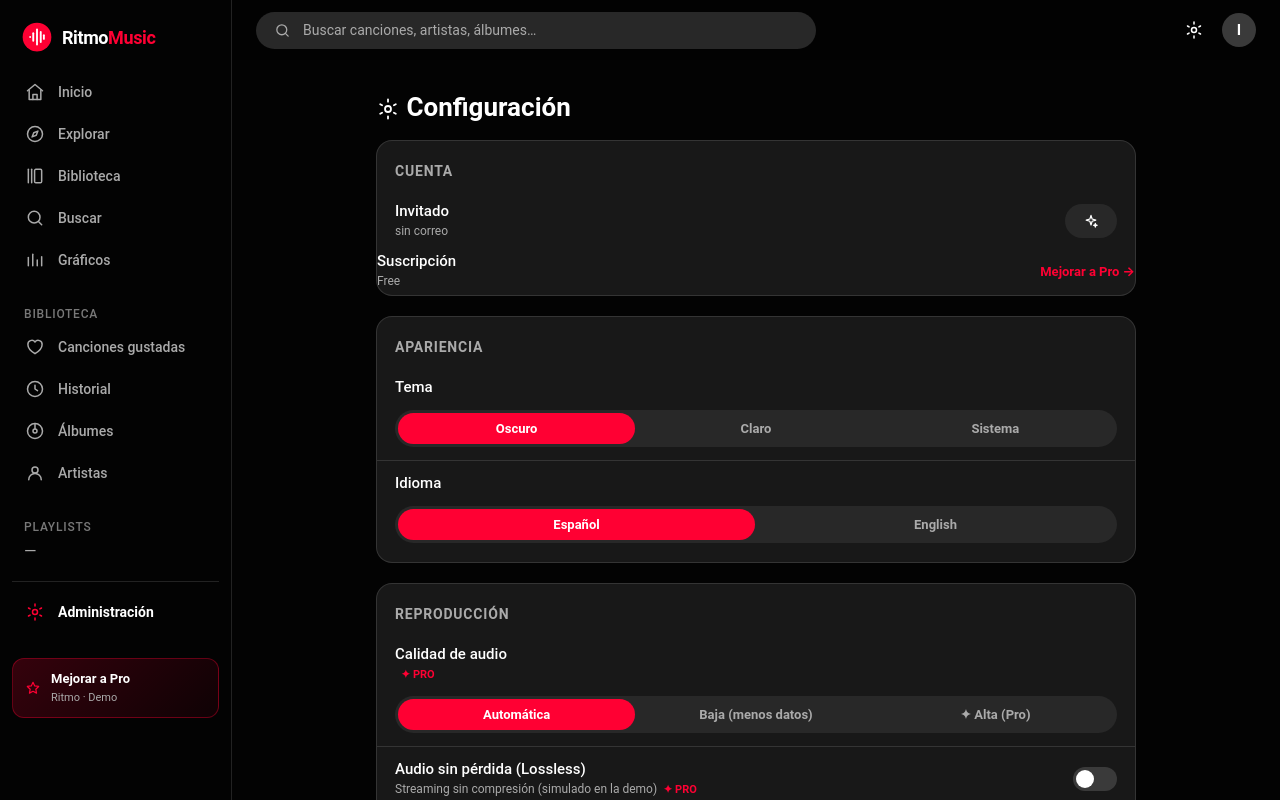
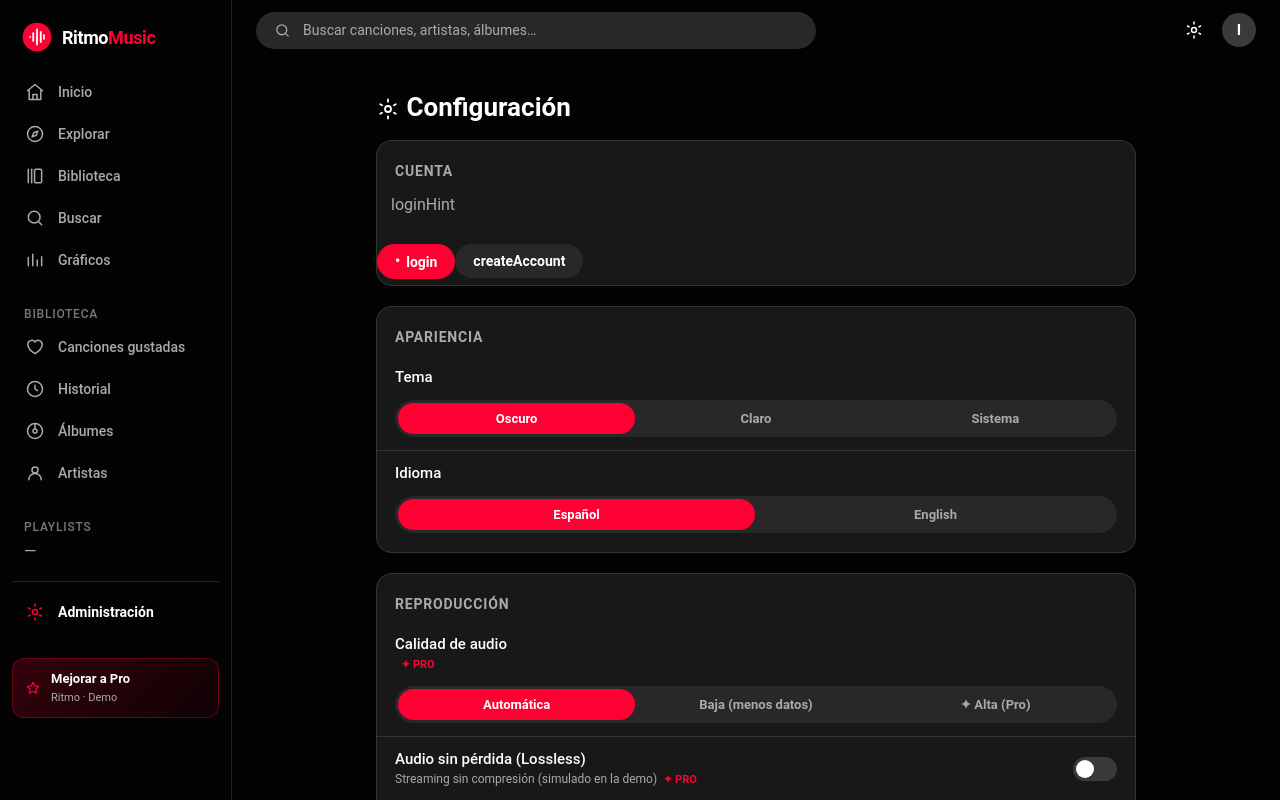
Before and after one commit to Peterv2000/sonoramusic, a React (Vite) app: page /#/settings in a window 1280 px wide. Shown: the top 800 px of the page. Built offline with nearby package versions, Linux system fonts and the light colour scheme.

Commit message:
Cuentas, dispositivos vinculados, sincronizacion, letras fullscreen, temporizador libre, reordenar cola, planes con features

```diff
--- a/src/pages/Settings.jsx
+++ b/src/pages/Settings.jsx
@@ -58,23 +58,64 @@ export default function Settings() {
     <div className="page narrow">
       <h1><Icon name="settings" size={24} /> {t('settings')}</h1>
 
-      {/* ── Cuenta ── */}
+      {/* ── Cuenta y dispositivos ── */}
       <section className="set-group">
         <h2>{t('account')}</h2>
+        {state.auth.loggedIn ? (
+          <>
             <div className="setting-row static">
-          <span className="set-label"><strong>{state.profile.name}</strong><small>{state.profile.email || 'sin correo'}</small></span>
-          <button className="btn" onClick={() => {
-            const name = prompt(t('name'), state.profile.name);
-            if (name != null) dispatch({ type: 'set', key: 'profile', value: { name: name.trim() || 'Invitado' } });
-          }}><Icon name="sparkles" size={16} /></button>
+              <span className="set-label">
+                <strong>{state.auth.name || state.profile.name}</strong>
+                <small>{state.auth.email || state.profile.email || 'Cuenta vinculada'}</small>
+              </span>
+              <span className={pro ? 'badge-pro' : 'chip'}>{pro ? `✦ ${state.pro.plan === 'family' ? t('family') : state.pro.plan === 'annual' ? t('annual') : t('monthly')}` : t('freePlan')}</span>
             </div>
             <button className="setting-row link" onClick={() => location.hash = '#/pro'}>
               <span className="set-label">
                 <strong>{t('subscription')}</strong>
-            <small>{pro ? `${t('subActive')} · ${state.pro.plan}` : 'Free'}</small>
+                <small>{pro ? t('subActive') : t('upgradeToPro')}</small>
               </span>
-          <span className={pro ? 'badge-pro' : 'go-pro-link'}>{pro ? '✦' : t('upgrade') + ' →'}</span>
+              <span>→</span>
             </button>
+            <button className="setting-row link" onClick={() => {
+              dispatch({ type: 'sync-now' });
+              toast(t('syncDone'));
+            }}>
+              <span className="set-label">
+                <strong>{t('syncNow')}</strong>
+                <small>{state.sync.lastSyncAt ? `${t('lastSync')}: ${new Date(state.sync.lastSyncAt).toLocaleTimeString()}` : t('syncHint')}</small>
+              </span>
+              <span>↻</span>
+            </button>
+            <button className="setting-row link danger" onClick={() => {
+              if (confirm(t('logoutConfirm'))) { dispatch({ type: 'logout' }); toast(t('loggedOut')); }
+            }}>
+              <span className="set-label">
+                <strong>{t('logout')}</strong>
+                <small>{t('logoutAllDevices')}</small>
+              </span>
+              <span>→</span>
+            </button>
+          </>
+        ) : (
+          <>
+            <p className="muted pad small">{t('loginHint')}</p>
+            <button className="btn primary" onClick={() => {
+              const email = prompt(t('email'));
+              if (!email) return;
+              const name = prompt(t('name'), 'Usuario');
+              dispatch({ type: 'login', email, name: name || 'Usuario' });
+              dispatch({ type: 'update-devices', devices: [{ id: 'dev-' + Date.now().toString(36), name: 'Este dispositivo (Web/PWA)', type: 'web', lastActive: Date.now(), current: true }] });
+              toast(t('loggedIn'));
+            }}><Icon name="user" size={16} /> {t('login')}</button>
+            <button className="btn" onClick={() => {
+              const name = prompt(t('name'), 'Usuario');
+              dispatch({ type: 'login', name: name || 'Usuario', email: '' });
+              dispatch({ type: 'update-devices', devices: [{ id: 'dev-' + Date.now().toString(36), name: 'Este dispositivo (Web/PWA)', type: 'web', lastActive: Date.now(), current: true }] });
+              toast(t('accountCreated'));
+            }}>{t('createAccount')}</button>
+          </>
+        )}
       </section>
 
       {/* ── Apariencia ── */}
@@ -257,20 +298,41 @@ export default function Settings() {
         </button>
       </section>
 
-      {/* ── Dispositivos (Spotify Connect style) ── */}
+      {/* ── Dispositivos vinculados (Spotify Connect style) ── */}
       <section className="set-group">
         <h2><Icon name="cast" size={16} /> {t('devices')}</h2>
+        {state.auth.loggedIn ? (
+          <>
+            <p className="muted pad small">{t('linkedDevicesHint')}</p>
+            {(state.devices || []).map((d) => (
+              <div key={d.id} className="setting-row static">
+                <span className="set-label">
+                  <strong>{d.name}</strong>
+                  <small>{d.current ? `${t('thisDevice')} · ${t('active')}` : `${t('lastActive')}: ${d.lastActive ? new Date(d.lastActive).toLocaleString() : '-'}`}</small>
+                </span>
+                {!d.current ? (
+                  <button className="btn" onClick={() => { dispatch({ type: 'remove-device', id: d.id }); toast(t('deviceRemoved')); }}>{t('signOutDevice')}</button>
+                ) : (
+                  <span className="device-now">✓</span>
+                )}
+              </div>
+            ))}
+            {(state.devices || []).length === 0 && (
               <div className="setting-row static">
-          <span className="set-label">
-            <strong>{t('thisDevice')}</strong>
-            <small><Icon name="check" size={13} /> {t('connected')} · PWA</small>
-          </span>
-          <span className="device-now"><Icon name="device" size={20} /></span>
+                <span className="set-label"><strong>{t('thisDevice')}</strong><small>{t('connected')} · PWA</small></span>
+                <span className="device-now">✓</span>
               </div>
-        <div className="setting-row static">
-          <span className="set-label"><strong><Icon name="device" size={15} /> {t('appName')} Web</strong><small>{t('crossDeviceHint')}</small></span>
-          <span className="muted">{pro ? '🔗' : '—'}</span>
-        </div>
+            )}
+            <button className="btn" onClick={() => {
+              const devs = [...(state.devices || [])];
+              devs.push({ id: 'dev-' + Date.now().toString(36), name: `Dispositivo vinculado ${devs.length + 1}`, type: 'mobile', lastActive: Date.now(), current: false });
+              dispatch({ type: 'update-devices', devices: devs });
+              toast(t('deviceLinked'));
+            }}>{t('linkDevice')}</button>
+          </>
+        ) : (
+          <p className="muted pad small">{t('loginToLinkDevices')}</p>
+        )}
       </section>
 
       {/* ── Notificaciones ── */}
--- a/src/player/PlayerContext.jsx
+++ b/src/player/PlayerContext.jsx
@@ -300,6 +300,15 @@ export function PlayerProvider({ children }) {
     enqueue(t) { setQueue((q) => [...q, t]); },
     removeFromQueue(pos) { setQueue((q) => q.filter((_, i) => i !== pos)); },
     clearQueue() { setQueue([]); },
+    reorderQueue(from, to) {
+      setQueue((q) => {
+        if (from < 0 || from >= q.length || to < 0 || to >= q.length) return q;
+        const arr = [...q];
+        const [item] = arr.splice(from, 1);
+        arr.splice(to, 0, item);
+        return arr;
+      });
+    },
     /* Reproduce un elemento de la cola por posición: descarta lo anterior */
     playQueueAt(pos) {
       const { contextList: list, queue: q, index: idx } = liveRef.current;
--- a/src/state/AppState.jsx
+++ b/src/state/AppState.jsx
@@ -4,8 +4,22 @@ import { trackById } from '../data/catalog.js';
 const KEY = 'ritmo-state-v1';
 
 const DEFAULT_STATE = {
+  auth: {
+    loggedIn: false,
+    userId: null,
+    email: '',
+    name: 'Invitado',
+    avatar: '🎧',
+    plan: null,
+    familyId: null,
+    sessionId: null,
+    deviceId: null,
+    lastSyncAt: null,
+  },
   profile: { name: 'Invitado', email: '', avatar: '🎧' },
-  pro: { active: false, plan: null, since: null, expires: null },
+  pro: { active: false, plan: null, since: null, expires: null, familyMembers: [] },
+  devices: [], // dispositivos vinculados a la cuenta
+  sync: { enabled: true, lastSyncAt: null, status: 'idle' },
   settings: {
     theme: 'dark',            // dark | light | system
     lang: 'es',               // es | en
@@ -18,7 +32,7 @@ const DEFAULT_STATE = {
     wifiOnlyHigh: true,       // PRO
     notifyReleases: true,
     notifyRecs: true,
-    sleepTimer: 0,            // minutos, PRO
+    sleepTimer: 0,            // minutos
     // ── Nuevos (Spotify · Apple Music · YT Music) ──
     lossless: false,          // PRO — Audio sin pérdida
     spatial: false,           // PRO — Dolby Atmos / espacial
@@ -33,6 +47,9 @@ const DEFAULT_STATE = {
     dj: false,                // activar DJ interactivo
     djVoice: true,            // locutar las frases en voz alta
     djRate: 1,                // velocidad de la voz (0.6–1.6)
+    // ── Experiencia extra ──
+    lyricsFullscreen: true,   // Letras a pantalla completa inmersiva
+    showDevicePicker: true,   // Mostrar selector de dispositivos
   },
   library: {
     liked: [],                // ids de track
@@ -61,10 +78,13 @@ function load() {
     return {
       ...DEFAULT_STATE,
       ...saved,
+      auth: { ...DEFAULT_STATE.auth, ...saved.auth },
       profile: { ...DEFAULT_STATE.profile, ...saved.profile },
       pro: { ...DEFAULT_STATE.pro, ...saved.pro },
+      devices: saved.devices || [],
+      sync: { ...DEFAULT_STATE.sync, ...saved.sync },
       settings: { ...DEFAULT_STATE.settings, ...saved.settings },
-      library: { ...DEFAULT_STATE.library, ...saved.library, playCounts: { ...saved.library?.playCounts } },
+      library: { ...DEFAULT_STATE.library, ...saved.library, playCounts: { ...(saved.library?.playCounts || {}) } },
     };
   } catch {
     return DEFAULT_STATE;
@@ -204,11 +224,46 @@ function reducer(state, action) {
     }
     /* ── Suscripción PRO ── */
     case 'activate-pro':
-      return { ...state, pro: { active: true, plan: action.plan, since: Date.now(), expires: action.expires } };
+      return {
+        ...state,
+        pro: { active: true, plan: action.plan, since: Date.now(), expires: action.expires, familyMembers: action.familyMembers || state.pro.familyMembers || [] },
+        auth: { ...state.auth, plan: action.plan, loggedIn: state.auth.loggedIn || true },
+      };
     case 'cancel-pro':
-      return { ...state, pro: { ...state.pro, active: false } };
+      return { ...state, pro: { ...state.pro, active: false }, auth: { ...state.auth, plan: state.pro.plan } };
     case 'restore-pro':
-      return { ...state, pro: { active: true, plan: state.pro.plan || 'monthly', since: state.pro.since || Date.now(), expires: state.pro.expires } };
+      return { ...state, pro: { active: true, plan: state.pro.plan || 'monthly', since: state.pro.since || Date.now(), expires: state.pro.expires, familyMembers: state.pro.familyMembers || [] }, auth: { ...state.auth, plan: state.pro.plan || 'monthly' } };
+    case 'login':
+      return {
+        ...state,
+        auth: {
+          loggedIn: true,
+          userId: action.userId || 'u-' + Date.now(),
+          email: action.email || '',
+          name: action.name || state.auth.name || state.profile.name || 'Usuario',
+          avatar: action.avatar || state.auth.avatar || '🎧',
+          plan: state.pro.active ? state.pro.plan : null,
+          familyId: action.familyId || state.auth.familyId || null,
+          sessionId: 'sess-' + Date.now(),
+          deviceId: action.deviceId || state.auth.deviceId || 'dev-' + Date.now().toString(36),
+          lastSyncAt: Date.now(),
+        },
+        profile: { ...state.profile, name: action.name || state.profile.name, email: action.email || state.profile.email, avatar: action.avatar || state.profile.avatar },
+        devices: Array.isArray(action.devices) ? action.devices : state.devices,
+      };
+    case 'logout':
+      return {
+        ...state,
+        auth: { ...DEFAULT_STATE.auth },
+        devices: [],
+        sync: { ...DEFAULT_STATE.sync },
+      };
+    case 'update-devices':
+      return { ...state, devices: action.devices || [] };
+    case 'remove-device':
+      return { ...state, devices: (state.devices || []).filter((d) => d.id !== action.id) };
+    case 'sync-now':
+      return { ...state, sync: { enabled: true, lastSyncAt: Date.now(), status: 'ok' }, auth: { ...state.auth, lastSyncAt: Date.now() } };
     case 'reset':
       return DEFAULT_STATE;
     default:
```
Also changed, not shown: src/components/FullPlayer.jsx (+25 -21 lines), src/pages/Pro.jsx (+34 -5 lines). Lines whose indentation alone changed are shown as unchanged.
